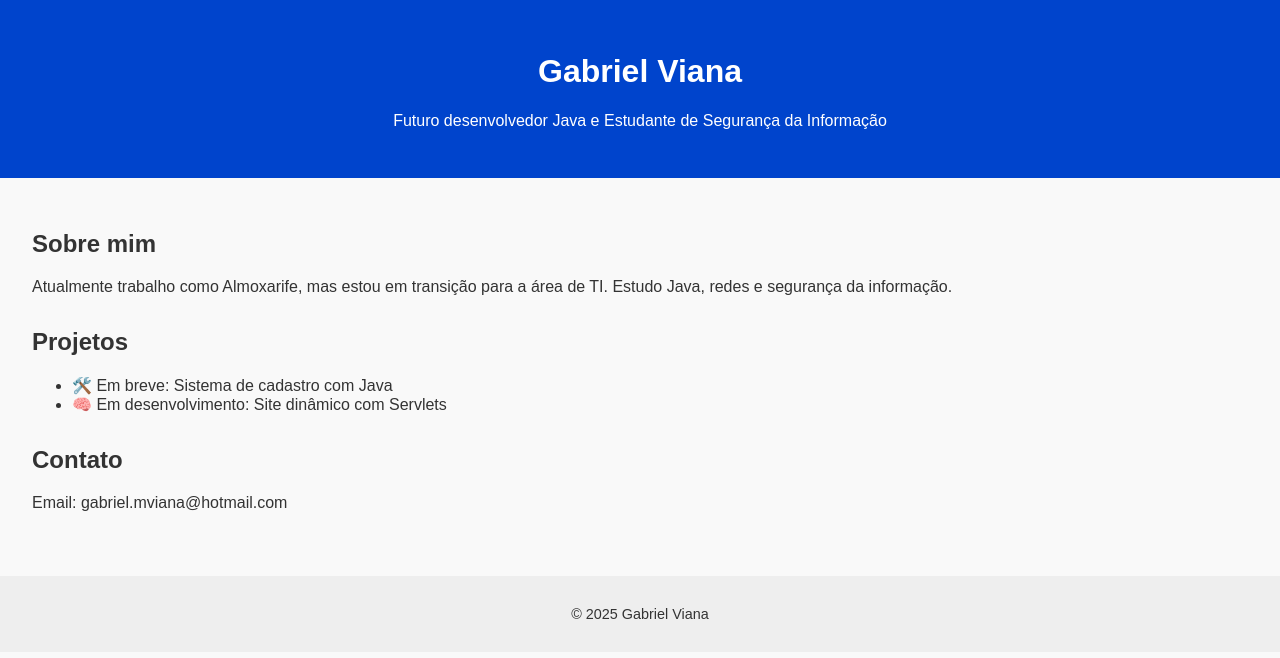
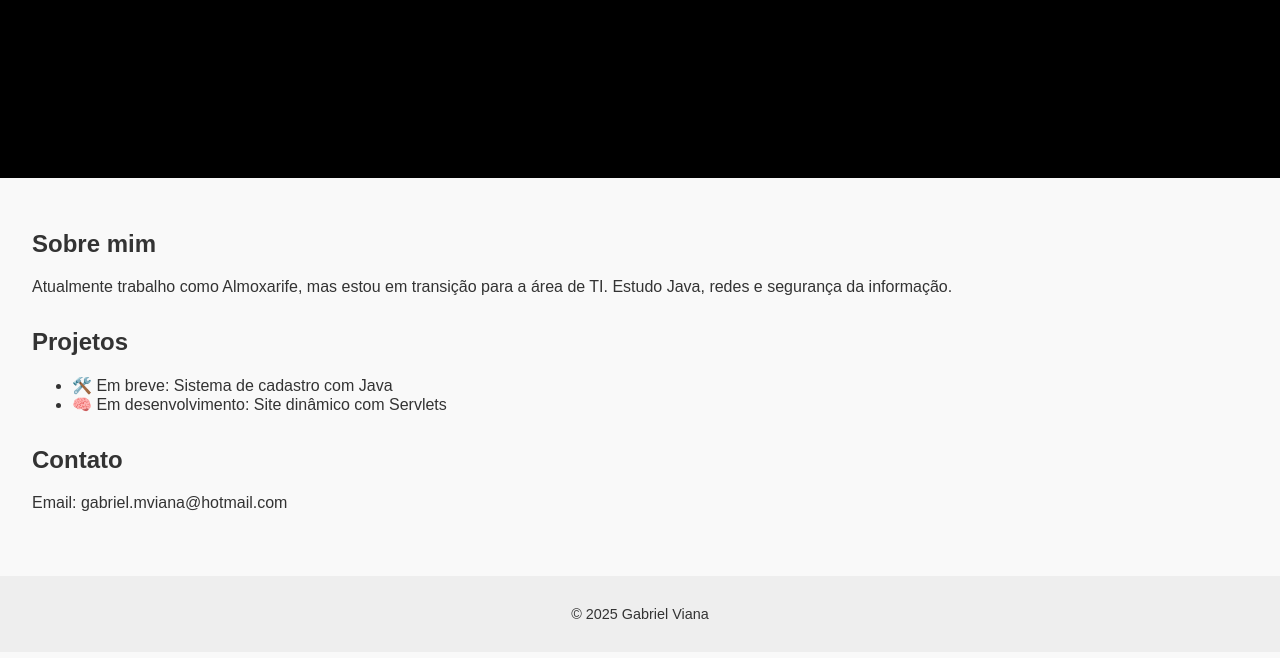
Before and after one commit to gabrielmviana/estudos, a plain HTML site: page index.html in a window 1280 px wide. Drawn offline with Linux system fonts and the light colour scheme.

Commit message:
Atualizar o style.css

```diff
--- a/style.css
+++ b/style.css
@@ -7,8 +7,8 @@ body {
 }
 
 header {
-  background-color: #0044cc;
-  color: white;
+  background-color: #000000;
+  color: black;
   padding: 2rem;
   text-align: center;
 }
```
